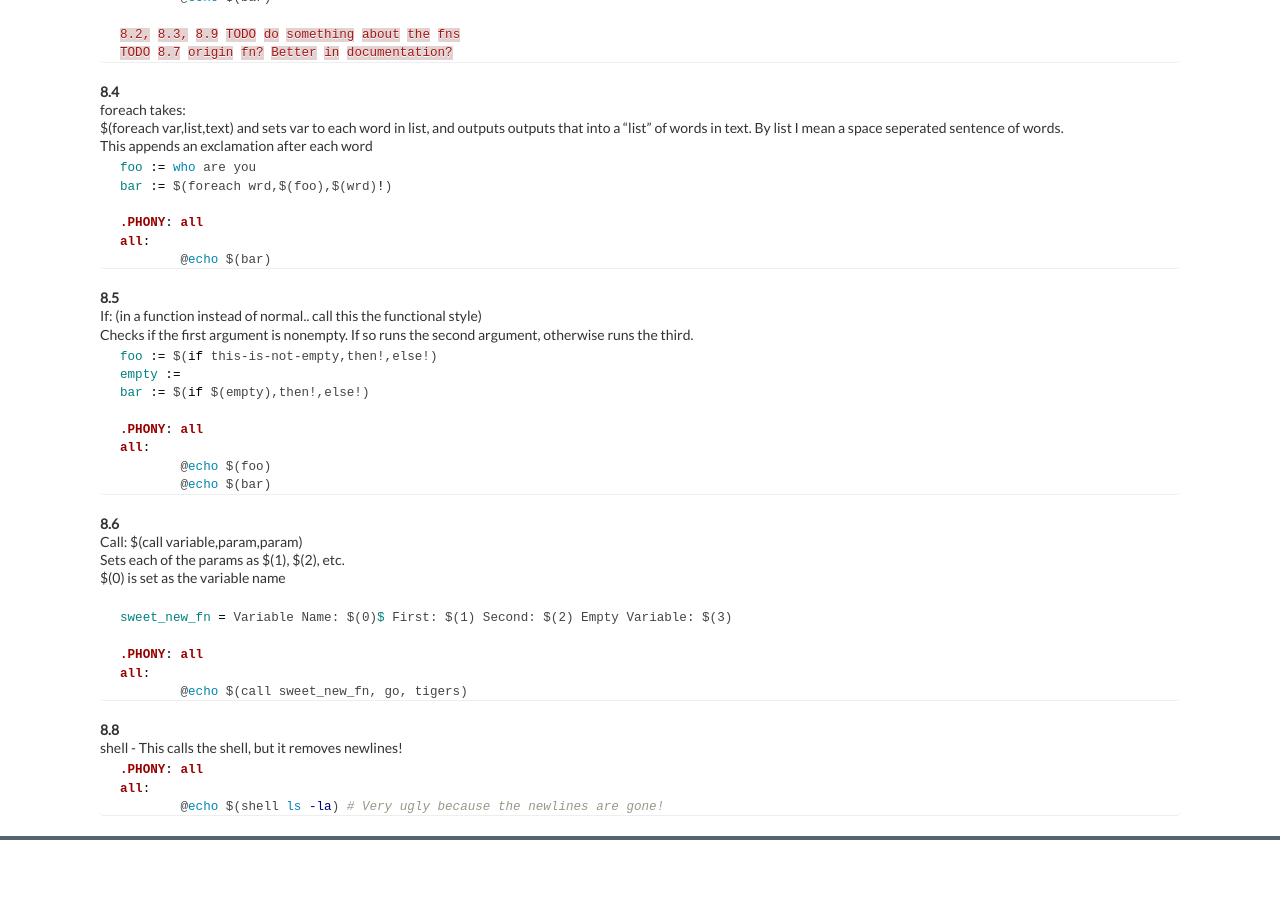
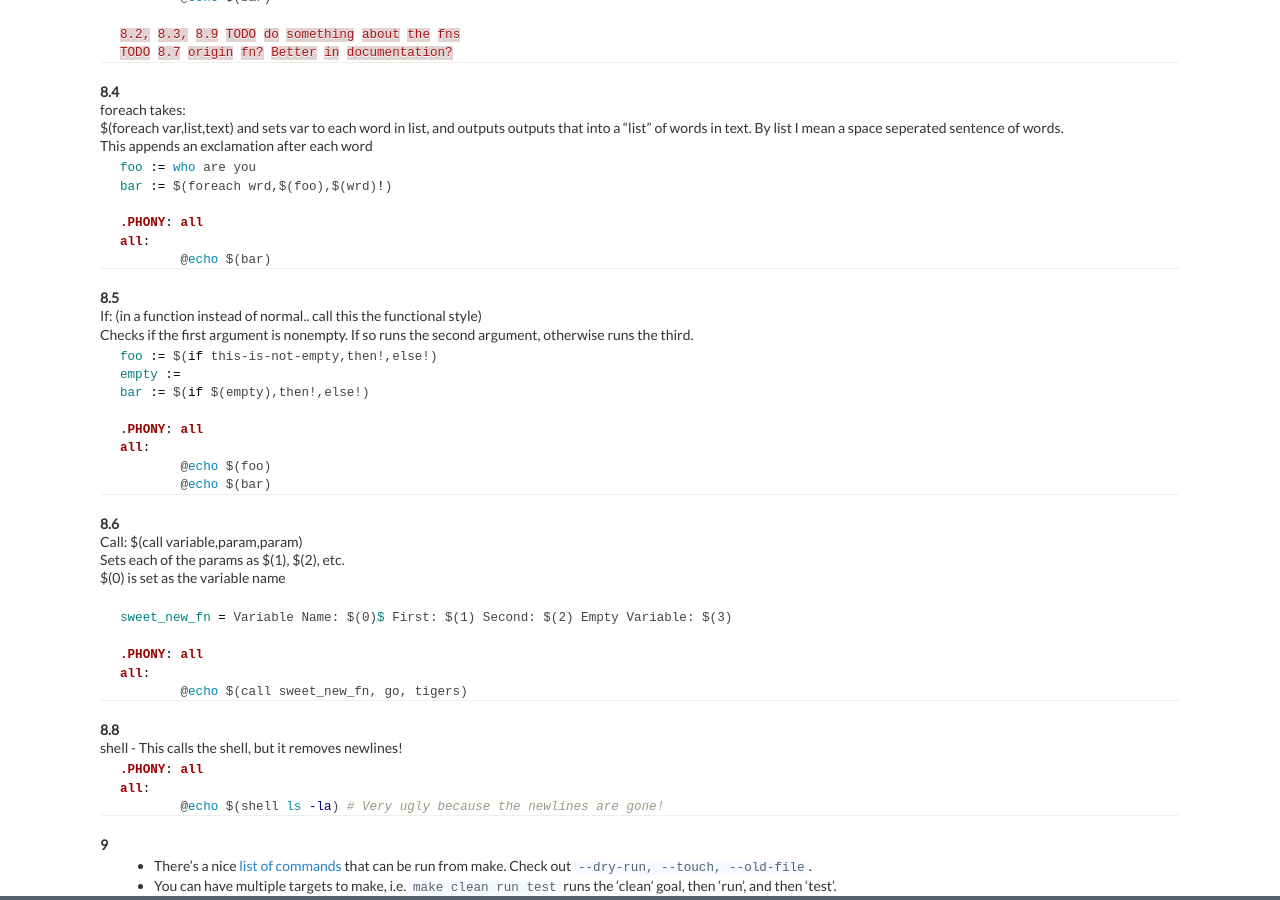
Before and after one commit to theicfire/makefiletutorial, a Jekyll site: the page built from index.md, in a window 1280 px wide and 900 px high, scrolled down 12999 px. Built offline with Jekyll 4.4.1, drawn with Linux system fonts in a browser that asks for light colours; before the commit the page ends 13839 px from its top, so only the background shows below that.

Commit message:
Added ch9

````diff
--- a/_layouts/default.html
+++ b/_layouts/default.html
@@ -4,7 +4,7 @@
   {% include head.html %}
 </head>
 <body>
-<a href="https://github.com/theicfire/vimsheet"><img style="position: absolute; top: 0; right: 0; border: 0;" src="https://camo.githubusercontent.com/38ef81f8aca64bb9a64448d0d70f1308ef5341ab/68747470733a2f2f73332e616d617a6f6e6177732e636f6d2f6769746875622f726962626f6e732f666f726b6d655f72696768745f6461726b626c75655f3132313632312e706e67" alt="Fork me on GitHub" data-canonical-src="https://s3.amazonaws.com/github/ribbons/forkme_right_darkblue_121621.png"></a>
+<a href="https://github.com/theicfire/makefiletutorial"><img style="position: absolute; top: 0; right: 0; border: 0;" src="https://camo.githubusercontent.com/38ef81f8aca64bb9a64448d0d70f1308ef5341ab/68747470733a2f2f73332e616d617a6f6e6177732e636f6d2f6769746875622f726962626f6e732f666f726b6d655f72696768745f6461726b626c75655f3132313632312e706e67" alt="Fork me on GitHub" data-canonical-src="https://s3.amazonaws.com/github/ribbons/forkme_right_darkblue_121621.png"></a>
 
   <div class="container">
   {{ content }}
--- a/index.md
+++ b/index.md
@@ -854,3 +854,8 @@ shell - This calls the shell, but it removes newlines!
 all:
 	@echo $(shell ls -la) # Very ugly because the newlines are gone!
 ```
+
+**9**
+
+* There's a nice [list of commands](http://www.gnu.org/software/make/manual/make.html#Options-Summary) that can be run from make. Check out `--dry-run, --touch, --old-file`.
+* You can have multiple targets to make, i.e. `make clean run test` runs the 'clean' goal, then 'run', and then 'test'.
````
